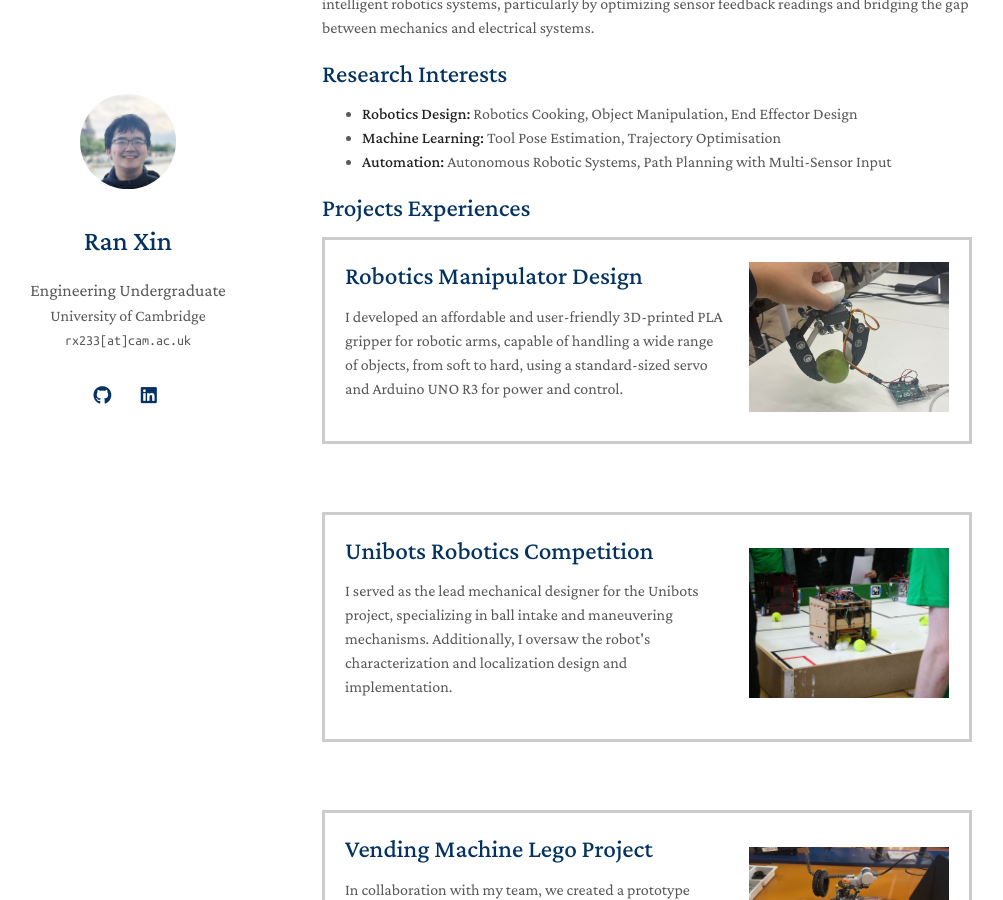
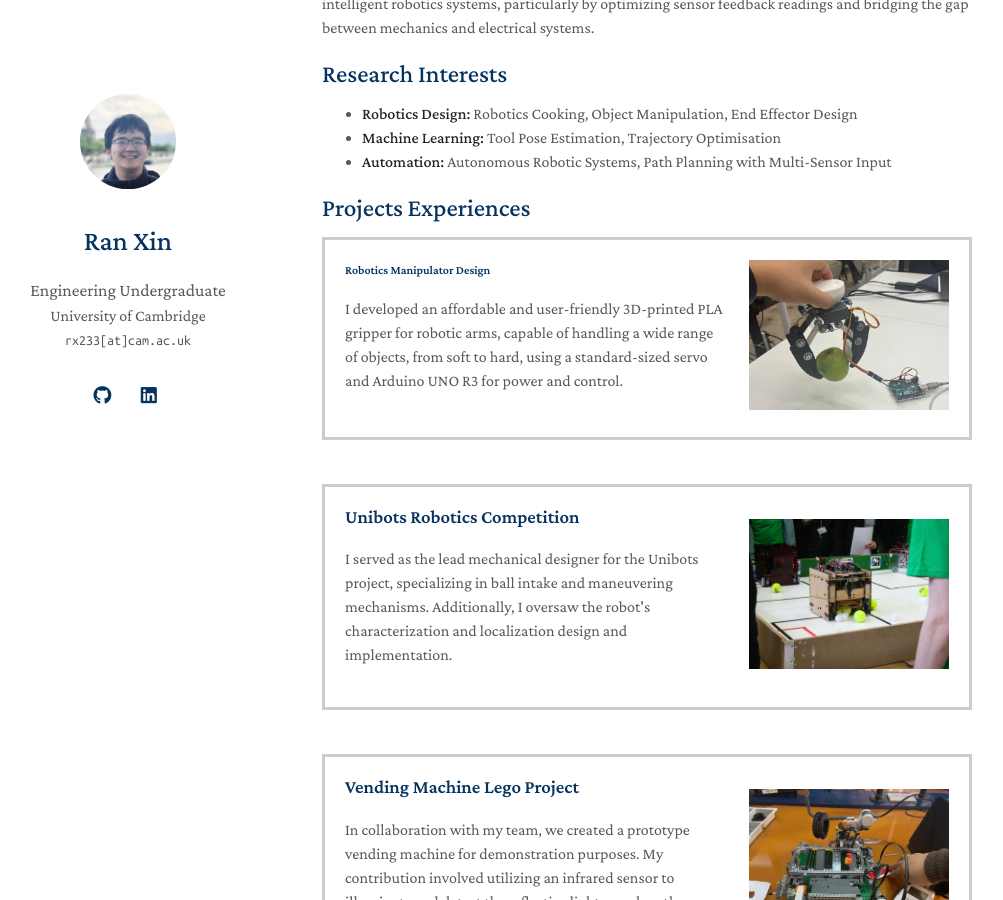
Before and after one commit to ran-xin/ran-xin.github.io, a Jekyll site: the page built from index.md, in a window 1280 px wide and 900 px high, scrolled down 305 px. Shown: the whole window, without its empty margins (148-1151 px from the left). Built offline with Jekyll 4.4.1, drawn with Linux system fonts in a browser that asks for light colours; nearby versions of some CDN libraries; a style sheet for code colours, icons or effects is not loaded; our own code applies the rules of GitHub Pages for plain Markdown files.

Commit message:
Update index.md

```diff
--- a/index.md
+++ b/index.md
@@ -44,7 +44,7 @@ Coming soon... -->
 <body>
     <div class="container">
         <div class="text">
-            <h2>Robotics Manipulator Design</h2>
+            <h3 style="font-size: 12px">Robotics Manipulator Design</h3>
             <p>I developed an affordable and user-friendly 3D-printed PLA gripper for robotic arms, capable of handling a wide range of objects, from soft to hard, using a standard-sized servo and Arduino UNO R3 for power and control. </p>
         </div>
         <div class="image">
@@ -53,7 +53,7 @@ Coming soon... -->
     </div>
 </body>
 </html>
-<br><br>
+<br>
 
 
 <html lang="en">
@@ -66,7 +66,7 @@ Coming soon... -->
 <body>
     <div class="container">
         <div class="text">
-            <h2>Unibots Robotics Competition</h2>
+            <h3>Unibots Robotics Competition</h3>
             <p>I served as the lead mechanical designer for the Unibots project, specializing in ball intake and maneuvering mechanisms. Additionally, I oversaw the robot's characterization and localization design and implementation. </p>
         </div>
         <div class="image">
@@ -75,7 +75,7 @@ Coming soon... -->
     </div>
 </body>
 </html>
-<br><br>
+<br>
 
 
 <html lang="en">
@@ -88,7 +88,7 @@ Coming soon... -->
 <body>
     <div class="container">
         <div class="text">
-            <h2>Vending Machine Lego Project</h2>
+            <h3>Vending Machine Lego Project</h3>
             <p>In collaboration with my team, we created a prototype vending machine for demonstration purposes. My contribution involved utilizing an infrared sensor to illuminate and detect the reflective light wavelengths, allowing us to identify coupons of varying colors.</p>
         </div>
         <div class="image">
@@ -97,7 +97,7 @@ Coming soon... -->
     </div>
 </body>
 </html>
-<br><br>
+<br>
 
 
 <html lang="en">
@@ -110,7 +110,7 @@ Coming soon... -->
 <body>
     <div class="container">
         <div class="text">
-            <h2>FIRST Robotics Competition 2022</h2>
+            <h3>FIRST Robotics Competition 2022</h3>
             <p>In collaboration with the mechanical design team, I integrated swerve modules into the chassis, designed telescoping arms for the climbing structure, incorporated a pneumatic multi-speed gearbox, and created an adjustable hooded shooter. We also employed vision and point cloud cameras for localization and auto-aiming capabilities.</p>
         </div>
         <div class="image">
@@ -119,7 +119,7 @@ Coming soon... -->
     </div>
 </body>
 </html>
-<br><br>
+<br>
 
 
 <html lang="en">
@@ -132,7 +132,7 @@ Coming soon... -->
 <body>
     <div class="container">
         <div class="text">
-            <h2>FIRST Robotics Competition 2021</h2>
+            <h3>FIRST Robotics Competition 2021</h3>
             <p>As the sole robot designer, I employed a conventional pneumatic switchable multi-speed gearbox for the tank drive chassis. I also implemented a serial design to align balls, enhancing shooting speed. Additionally, a vision camera was integrated to estimate the target's distance and direction, automatically adjusting the shooting speed and hooded shooter angle.</p>
         </div>
         <div class="image">
```
